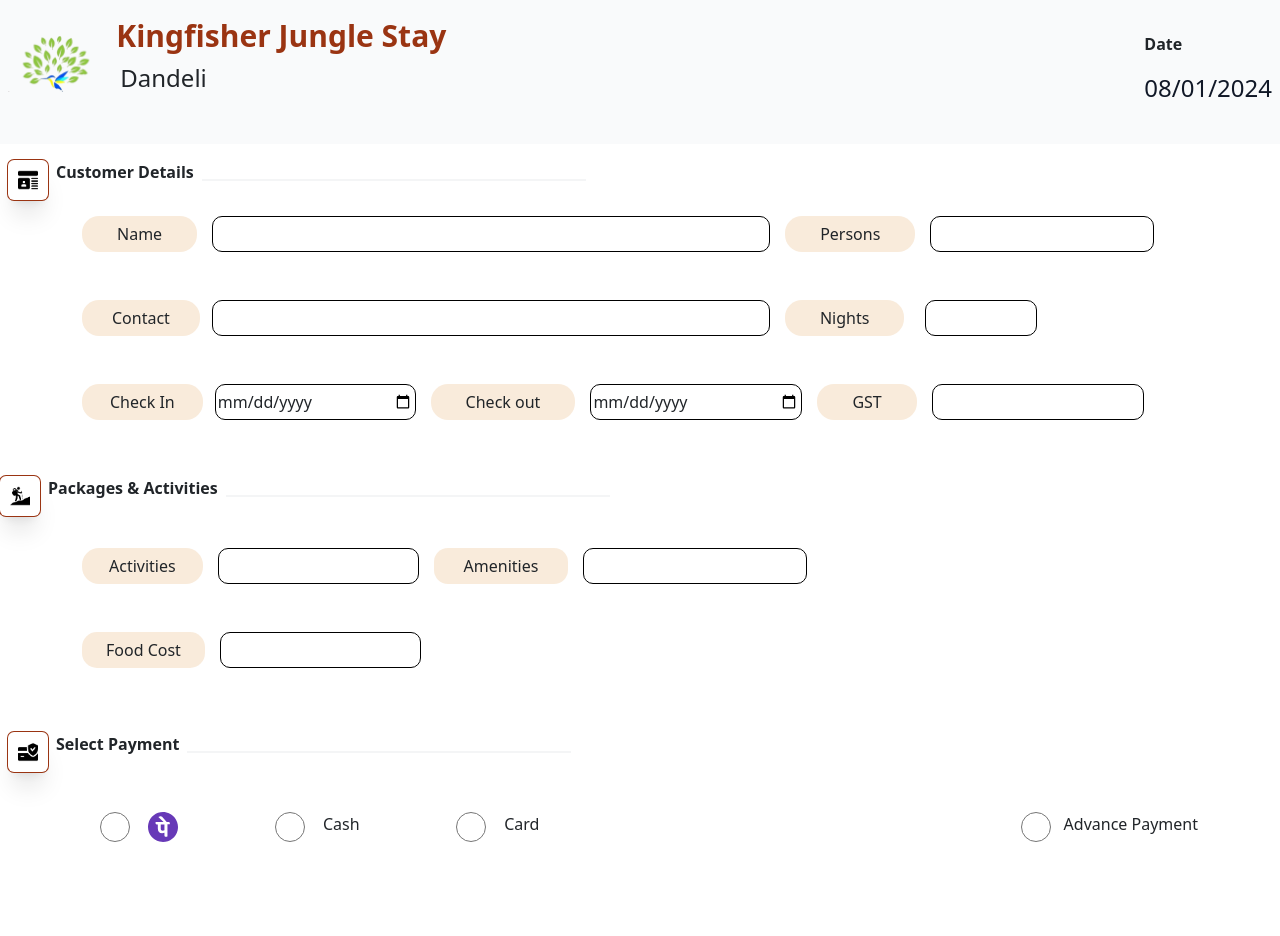
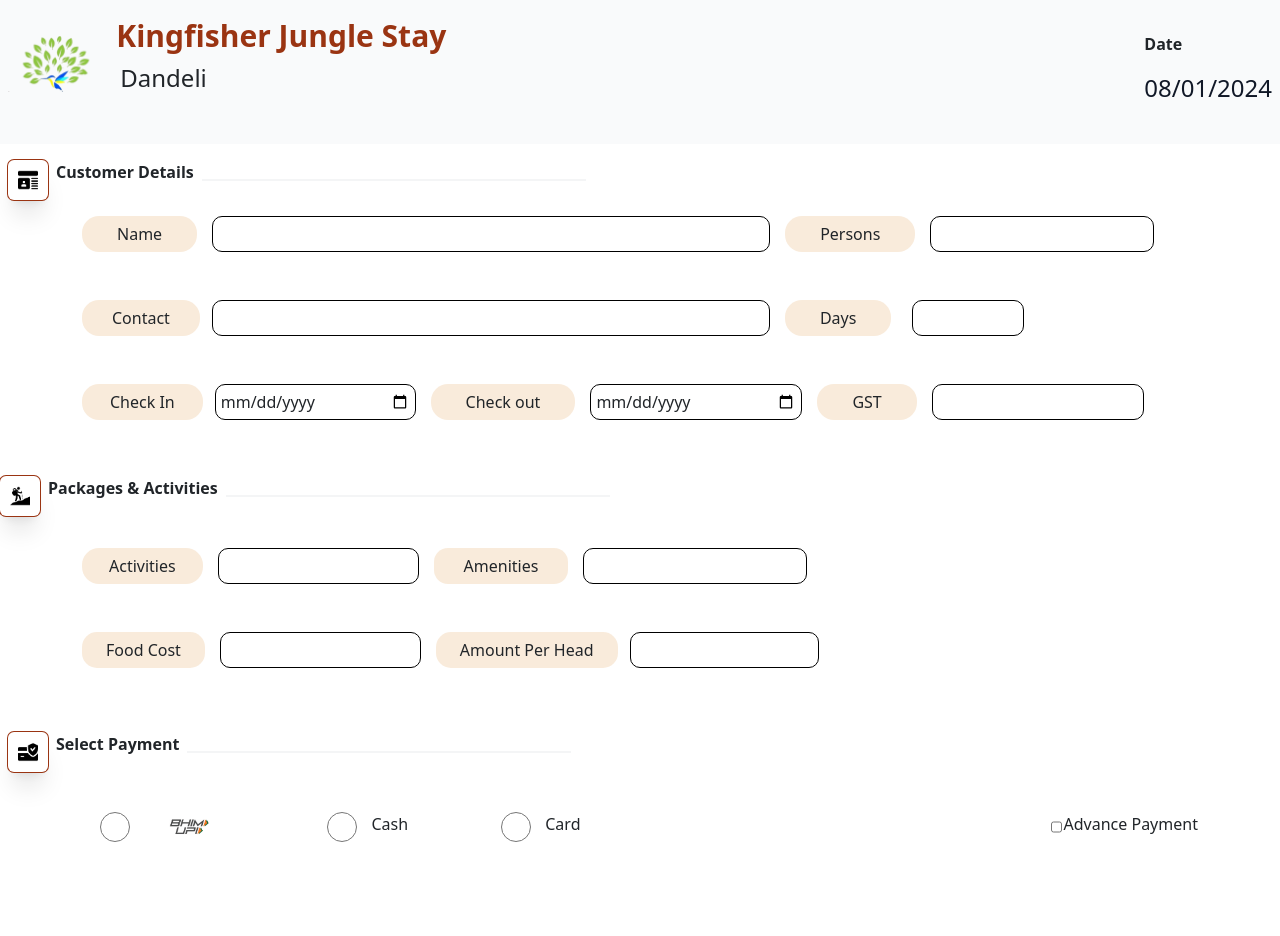
Before and after one commit to orbittechnologys/kingfisherfrontend, a React (Create React App) app in the folder frontend/: page / in a window 1280 px wide. Shown: the top 936 px of the page. Built offline with nearby package versions, Linux system fonts and the light colour scheme.

Commit message:
New Changes

```diff
--- a/frontend/package.json
+++ b/frontend/package.json
@@ -6,6 +6,7 @@
     "@testing-library/jest-dom": "^5.17.0",
     "@testing-library/react": "^13.4.0",
     "@testing-library/user-event": "^13.5.0",
+    "axios": "^1.6.5",
     "bootstrap": "^5.3.2",
     "react": "^18.2.0",
     "react-dom": "^18.2.0",
--- a/frontend/src/components/Billing.jsx
+++ b/frontend/src/components/Billing.jsx
@@ -1,21 +1,75 @@
-import React, { useState } from 'react'
-import { SiPhonepe } from "react-icons/si";
+import React, { useEffect, useState } from 'react'
+import axios from 'axios'
+// import { SiPhonepe } from "react-icons/si";
 import ReactDOMServer from 'react-dom/server'; // Add this import
 
 const Billing = () => {
-
+  const [Loader ,setloader]=useState(false)
   const [cName , setcName]=useState(null)
   const [Persons , setPersons]=useState(null)
   const [Contact , setContact]=useState(null)
-  const [Nights , setNights]=useState(null)
+  const [days , setdays]=useState(null)
   const [Check_In , setCheck_In]=useState(null)
   const [Check_out , setCheck_out]=useState(null)
   const [GST , setGST]=useState(null)
   const [Activities , setActivities]=useState(null)
+  const [amount , setamount]=useState(null)
   const [Amenities , setAmenities]=useState(null)
   const [Food_Cost , setFood_Cost]=useState(null)
   const [selectedPaymentMethod , setselectedPaymentMethod]=useState(null)
-  const [Advance_payment , setAdvance_payment]=useState(null)
+  const [selecteAdvancedPayment , setselecteAdvancedPayment]=useState(false)
+  const [Advance_payment , setAdvance_payment]=useState(0)
+  const [SaveBill , setSaveBill]=useState(0)
+
+  const data ={
+ customerName:cName,
+
+  // customerEmail: Contact,
+  customerPhone: Contact,
+  totalCustomer: Persons,
+  activity: Activities,
+  extraAmenity: Amenities,
+  foodCost: Food_Cost,
+  advancePayment: Advance_payment,
+  customerGstNumber: GST,
+  checkInDate: Check_In,
+  checkOutDate: Check_out,
+  totalCost:amount,
+  modeOfPayment: selectedPaymentMethod
+  }
+
+
+  const submit=()=>{
+    console.log(data)
+    setloader(true)
+    try {
+      axios.post(`http://localhost:8080/bill/save/${amount}/${days}`,data)
+      .then((response)=>{
+        console.log(response)
+        setSaveBill(response.data.data)
+
+      })
+
+    } catch (error) {
+      console.log(error)
+    } finally {
+      setloader(false)
+    }
+  }
+
+  React.useEffect(() => {
+    if (SaveBill) {
+      handlePrint();
+    }
+  }, [SaveBill]);
+
+  const handleCheckboxChange = () => {
+    const confirm = document.getElementById("advance");
+    if (confirm) {
+      setselecteAdvancedPayment(confirm.checked);
+    }
+  };
+
 
 
 
@@ -23,27 +77,29 @@
     const printWindow = window.open();
 
 
+    if (printWindow) {
 
     const content = (
 
       <html>
         <head>
-          <title>Invoice</title>
+          <title>{SaveBill.invoiceNumber}__{SaveBill.customerName}</title>
           {/* <link rel="stylesheet" type="text/css" href="printstyle.css" /> */}
           <style>
 
           </style>
         </head>
         <body style={{ page: 'A4' }}>
-          <div className="printable-content" style={{border:'2px solid black', padding:"10px",height:"95vh"}}>
+          <div className="printable-content" style={{border:'2px solid black', padding:"10px",height:"90vh"}}>
             <div style={{ display: 'flex', justifyContent: 'space-between' }}>
               <div>
 
               <img style={{ width: '80%', height: '80%' }} src="king_logo.png" alt='not found' />
               </div>
               <div style={{border:"1px solid black", marginTop:"3%", borderRadius:'10px', width:"200px", height:"80px"}}>
-                  <p style={{textAlign:'center'}}>Invoice No: 1345</p>
-                  <p style={{textAlign:'center'}}>Date: 13/05/2023</p>
+                  <p style={{textAlign:'center'}}>{SaveBill.invoiceNumber}</p>
+                  <p style={{textAlign:'center'}}>{SaveBill.localDate}</p>
+
               </div>
 
 
@@ -62,9 +118,9 @@
 
               <div >
               <h2>Bill to</h2>
-              <h3 style={{marginTop:"-20px"}}>Sami Badami <span style={{opacity:"50%"}}>+4 Persons</span></h3>
-              <h4 style={{marginTop:"-20px",opacity:"50%"}}>Gst 74859632</h4>
-              <h4 style={{marginTop:"-20px",opacity:"50%"}}>Contact Details</h4>
+              <h3 style={{marginTop:"-20px"}}>{SaveBill.customerName}<span style={{opacity:"50%"}}>  + {SaveBill.totalCustomer - 1} Persons</span></h3>
+              <h4 style={{marginTop:"-20px",opacity:"50%"}}>{SaveBill.customerGstNumber}</h4>
+              <h4 style={{marginTop:"-20px",opacity:"50%"}}>{SaveBill.customerPhone}</h4>
 
               </div>
 
@@ -100,26 +156,26 @@
                 <tr style={{height:'50px'}}>
                   <th>02</th>
                   <th style={{width:"70%",textAlign:'start'}}>Activities</th>
-                  <th>94</th>
+                  <th>{SaveBill.activity}</th>
                 </tr>
 
                 <tr style={{height:'50px'}}>
                   <th>03</th>
                   <th style={{width:"70%",textAlign:'start'}}>Food & Beverages </th>
-                  <th>94</th>
+                  <th>{SaveBill.foodCost}</th>
                 </tr>
               </table>
               </div>
             </div>
 
             <div style={{ border:'1px solid black', borderRadius:'5px',marginTop:'5%' }}>
-                <h3 style={{color:'#7F0707'}}>Amount Payable <span style={{opacity:'50%',color:'black',marginLeft:'60%'}}>Sub Total</span><span style={{color:'black',marginLeft:"5px"}}>2,197</span></h3>
-                <h3 ><span style={{opacity:'50%',color:'black',marginLeft:'77%'}}>Grand Total</span><span style={{color:'black',marginLeft:"5px"}}>2,197</span></h3>
+                <h3 style={{color:'#7F0707'}}>Amount Payable <span style={{opacity:'50%',color:'black',marginLeft:'60%'}}>Sub Total</span><span style={{color:'black',marginLeft:"5px"}}>{SaveBill.totalCost}</span></h3>
+                <h3 ><span style={{opacity:'50%',color:'black',marginLeft:'77%'}}>Grand Total</span><span style={{color:'black',marginLeft:"5px"}}>{SaveBill.totalCost}</span></h3>
 
             </div>
 
             <div>
-            <h3>Payment Details <span style={{marginLeft:'70%'}}>Cash</span></h3>
+            <h3>Payment Type <span style={{marginLeft:'70%'}}>{SaveBill.modeOfPayment}</span></h3>
             {/* <h3>Bank Details/Other</h3> */}
             </div>
           </div>
@@ -132,6 +188,7 @@
     printWindow.document.close();
 
     printWindow.print();
+    }
   };
 
 
@@ -172,35 +229,35 @@
 <div className=' container d-flex justify-content-start'>
     <span style={{background:'#F5DEC399' , padding:'6px 35px', borderRadius:'17px', marginRight:'15px'}}>Name</span>
 
-    <input type='text' value={cName} onChange={(e)=>setcName(e.target.value)} style={{width:'50%', border:'1px solid black' ,borderRadius:'10px'}}/>
+    <input type='text' value={cName} onChange={(e)=>setcName(e.target.value)} style={{width:'50%', border:'1px solid black' ,borderRadius:'10px',padding:'0 5px'}}/>
 
     <span  style={{background:'#F5DEC399' , padding:'6px 35px', borderRadius:'17px', marginRight:'15px',marginLeft:'15px'}}>Persons</span>
 
-    <input type='text' value={Persons} onChange={(e)=>setPersons(e.target.value)} style={{width:'20%', border:'1px solid black' ,borderRadius:'10px'}}/>
+    <input type='text' value={Persons} onChange={(e)=>setPersons(e.target.value)} style={{width:'20%', border:'1px solid black' ,borderRadius:'10px',padding:'0 5px'}}/>
 </div>
 
 <div className=' container d-flex justify-content-start mt-5'>
     <span style={{background:'#F5DEC399' , padding:'6px 30px', borderRadius:'17px', marginRight:'12px'}}>Contact</span>
 
-    <input type='text' value={Contact} onChange={(e)=>setContact(e.target.value)} style={{width:'50%', border:'1px solid black' ,borderRadius:'10px'}}/>
+    <input type='text' value={Contact} onChange={(e)=>setContact(e.target.value)} style={{width:'50%', border:'1px solid black' ,borderRadius:'10px',padding:'0 5px'}}/>
 
-    <span style={{background:'#F5DEC399' , padding:'6px 35px', borderRadius:'17px', marginRight:'21px',marginLeft:'15px'}}>Nights</span>
+    <span style={{background:'#F5DEC399' , padding:'6px 35px', borderRadius:'17px', marginRight:'21px',marginLeft:'15px'}}>Days</span>
 
-    <input type='text' value={Nights} onChange={(e)=>setNights(e.target.value)} style={{width:'10%', border:'1px solid black' ,borderRadius:'10px'}}/>
+    <input type='text' value={days} onChange={(e)=>setdays(e.target.value)} style={{width:'10%', border:'1px solid black' ,borderRadius:'10px',padding:'0 5px'}}/>
 </div>
 
 <div className=' container d-flex justify-content-start mt-5'>
     <span style={{background:'#F5DEC399' , padding:'6px 28px', borderRadius:'17px', marginRight:'12px'}}>Check In</span>
 
-    <input type='date' value={Check_In} onChange={(e)=>setCheck_In(e.target.value)} style={{width:'18%', border:'1px solid black' ,borderRadius:'10px',padding:"2px"}}/>
+    <input type='date' value={Check_In} onChange={(e)=>setCheck_In(e.target.value)} style={{width:'18%', border:'1px solid black' ,borderRadius:'10px',padding:"2px",padding:'0 5px'}}/>
 
     <span style={{background:'#F5DEC399' , padding:'6px 35px', borderRadius:'17px', marginRight:'15px',marginLeft:'15px'}}>Check out</span>
 
-    <input type='date' value={Check_out} onChange={(e)=>setCheck_out(e.target.value)} style={{width:'19%', border:'1px solid black' ,borderRadius:'10px',padding:"2px"}}/>
+    <input type='date' value={Check_out} onChange={(e)=>setCheck_out(e.target.value)} style={{width:'19%', border:'1px solid black' ,borderRadius:'10px',padding:"2px",padding:'0 5px'}}/>
 
     <span style={{background:'#F5DEC399' , padding:'6px 35px', borderRadius:'17px', marginRight:'15px',marginLeft:'15px'}}>GST</span>
 
-    <input type='text' value={GST} onChange={(e)=>setGST(e.target.value)} style={{width:'19%', border:'1px solid black' ,borderRadius:'10px'}}/>
+    <input type='text' value={GST} onChange={(e)=>setGST(e.target.value)} style={{width:'19%', border:'1px solid black' ,borderRadius:'10px',padding:'0 5px'}}/>
 </div>
 
 <div class="max-w-screen-xl flex flex-wrap items-center  mx-auto mt-5 mb-4">
@@ -212,17 +269,21 @@
 <div className=' container d-flex justify-content-start '>
     <span style={{background:'#F5DEC399' , padding:'6px 27px', borderRadius:'17px', marginRight:'15px'}}>Activities</span>
 
-    <input type='text' value={Activities} onChange={(e)=>setActivities(e.target.value)} style={{width:'18%', border:'1px solid black' ,borderRadius:'10px'}}/>
+    <input type='text' value={Activities} onChange={(e)=>setActivities(e.target.value)} style={{width:'18%', border:'1px solid black' ,borderRadius:'10px',padding:'0 5px'}}/>
 
     <span style={{background:'#F5DEC399' , padding:'6px 30px', borderRadius:'14px', marginRight:'15px',marginLeft:'15px'}}>Amenities</span>
 
-    <input type='text' value={Amenities} onChange={(e)=>setAmenities(e.target.value)} style={{width:'20%', border:'1px solid black' ,borderRadius:'10px'}}/>
+    <input type='text' value={Amenities} onChange={(e)=>setAmenities(e.target.value)} style={{width:'20%', border:'1px solid black' ,borderRadius:'10px',padding:'0 5px'}}/>
 </div>
 
 <div className=' container d-flex justify-content-start mt-5'>
     <span style={{background:'#F5DEC399' , padding:'6px 24px', borderRadius:'15px', marginRight:'15px'}}>Food Cost</span>
 
-    <input type='text' value={Food_Cost} onChange={(e)=>setFood_Cost(e.target.value)} style={{width:'18%', border:'1px solid black' ,borderRadius:'10px'}}/>
+    <input type='text' value={Food_Cost} onChange={(e)=>setFood_Cost(e.target.value)} style={{width:'18%', border:'1px solid black' ,borderRadius:'10px',padding:'0 5px'}}/>
+
+    <span style={{background:'#F5DEC399' , padding:'6px 24px', borderRadius:'15px', marginRight:'12px', marginLeft:'15px'}}>Amount Per Head</span>
+
+    <input type='text' value={amount} onChange={(e)=>setamount(e.target.value)} style={{width:'17%', border:'1px solid black' ,borderRadius:'10px',padding:'0 5px'}}/>
 
 </div>
 
@@ -234,8 +295,8 @@
 <div className=' container d-flex justify-content-between '>
 
 
-    <input type='radio' checked={selectedPaymentMethod === 'Phonepe'} onChange={(e)=>setselectedPaymentMethod(e.target.value)} name='paymentMethod' value='Phonepe' style={{width:'5%', border:'1px solid black' ,borderRadius:'10px',marginLeft:'5px'}}/>
-    <span style={{ fontSize:'30px',color:"#6739B7", marginLeft:'-42%'}}>< SiPhonepe /></span>
+    <input type='radio' checked={selectedPaymentMethod === 'UPI'} onChange={(e)=>setselectedPaymentMethod(e.target.value)} name='paymentMethod' value='UPI' style={{width:'5%', border:'1px solid black' ,borderRadius:'10px',marginLeft:'5px'}}/>
+    <span style={{ fontSize:'30px',color:"#6739B7", marginLeft:'-42%'}}><img src='Banner15.webp' style={{height:'30px', width:'90px'}} /></span>
 
 
     <input type='radio' checked={selectedPaymentMethod === 'Cash'} onChange={(e)=>setselectedPaymentMethod(e.target.value)} name='paymentMethod' value='Cash' style={{width:'5%', border:'1px solid black' ,borderRadius:'10px',marginLeft:'-35%'}}/>
@@ -248,17 +309,17 @@
 
 
 
-    <input type='radio' checked={selectedPaymentMethod === 'Advance_Payment'} onChange={(e)=>setselectedPaymentMethod(e.target.value)} name='paymentMethod' value='Advance_Payment' style={{width:'4%', border:'1px solid black' ,borderRadius:'10px'}}/>
+    <input type='checkbox' id='advance' onChange={handleCheckboxChange} style={{width:'1%', border:'1px solid black' ,borderRadius:'10px'}}/>
     <span style={{marginLeft:'-42%'}} >Advance Payment</span>
 
 </div>
 
 <div className='container mt-5 d-flex justify-content-end'>
 {
-      selectedPaymentMethod === 'Advance_Payment'   && (
+      selecteAdvancedPayment   && (
         <>
         <span style={{background:'#F5DEC399' , padding:'6px 35px', borderRadius:'17px', marginRight:'15px'}}>Enter Amount</span>
-        <input value={Advance_payment} onChange={(e)=>setAdvance_payment(e.target.value)} type='text' style={{width:'18%', border:'1px solid black' ,borderRadius:'10px'}}/>
+        <input value={Advance_payment} onChange={(e)=>setAdvance_payment(e.target.value)} type='text' style={{width:'18%', border:'1px solid black' ,borderRadius:'10px',padding:'0 5px'}}/>
         </>
       )
     }
@@ -266,7 +327,7 @@
 
 <div className='container mt-5'>
 
-<button className='btn' onClick={handlePrint} style={{background:'#7F0707', color:'white'}}>Generate Bill</button>
+<button className='btn' onClick={submit} style={{background:'#7F0707', color:'white'}}>Generate Bill</button>
 </div>
 
 
```
Also changed, not shown: frontend/public/Banner15.webp (added), 1 other file (tests, documents, lock files or other folders).
